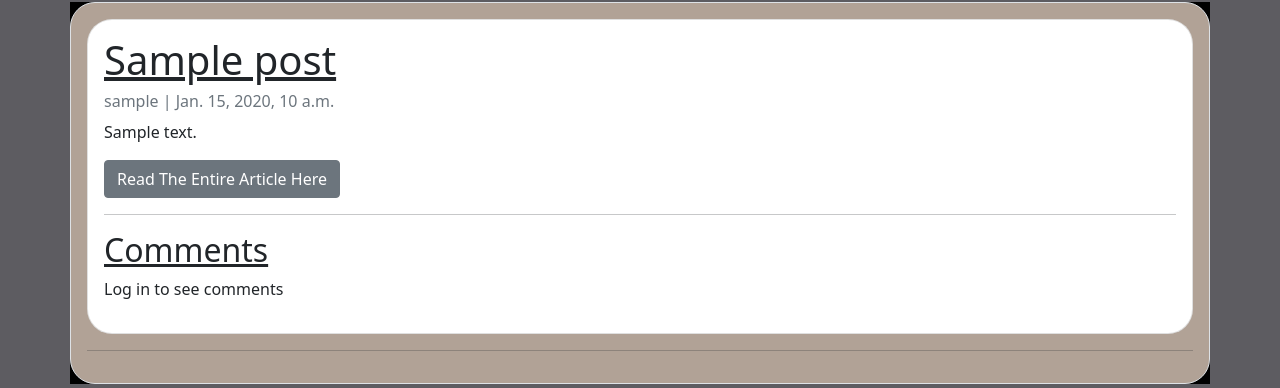
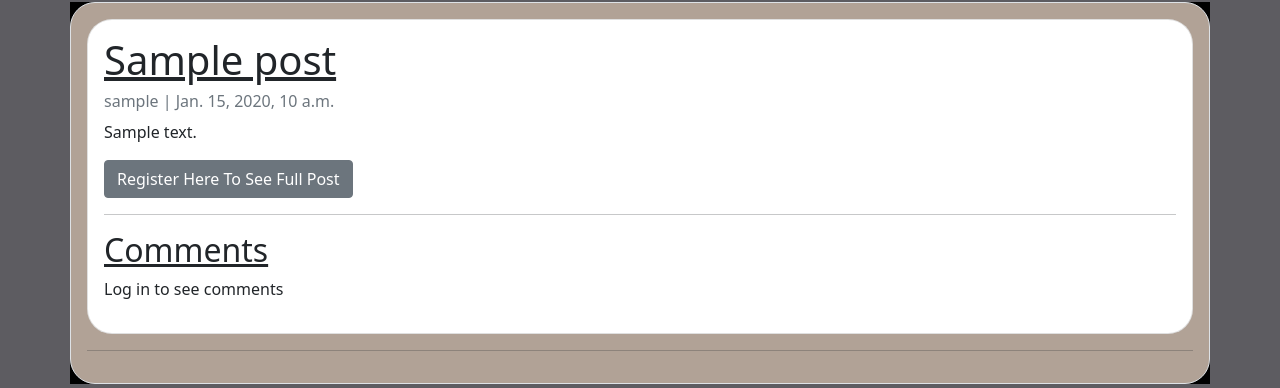
Before and after one commit to Charlie9009/CI_PP4_BLOG, a Django app: page / in a window 1280 px wide. Shown: the part 178-566 px from the top of the page. Run offline with Django 3.2, Linux system fonts and the light colour scheme; tables that the repository leaves empty hold one stand-in row (values such as "Sample post").

Commit message:
INDEX.HTML: Add authentication to restrict non registered users

```diff
--- a/templates/index.html
+++ b/templates/index.html
@@ -14,10 +14,14 @@
           <h1 class="card-title post-comment-headling">{{ post.title }}</h1>
           <p class="card-text text-muted h6">{{ post.author }} | {{ post.created_on}} </p>
           <!-- Slice content to 600 -->
-          <p class="card-text">{{post.content|slice:":600" }}</p>
+          <p class="card-text">{{post.content|slice:":300" }}</p>
           <!-- Link to read the entire article -->
+          {% if user.is_authenticated %}
           <a href="{% url 'post_detail' post.id  %}" class="btn btn-secondary">Read The Entire Article Here</a>
+          {% else %}
+          <a href="{% url 'account_signup' %}" class="btn btn-secondary">Register Here To See Full Post</a>
           <hr>
+          {% endif %}
           <!-- Comments, If/Else statement used so not logged in users cant see comments -->
           <h2 class="post-comment-headling">Comments</h2>
           {% if not user.is_authenticated %}
```
